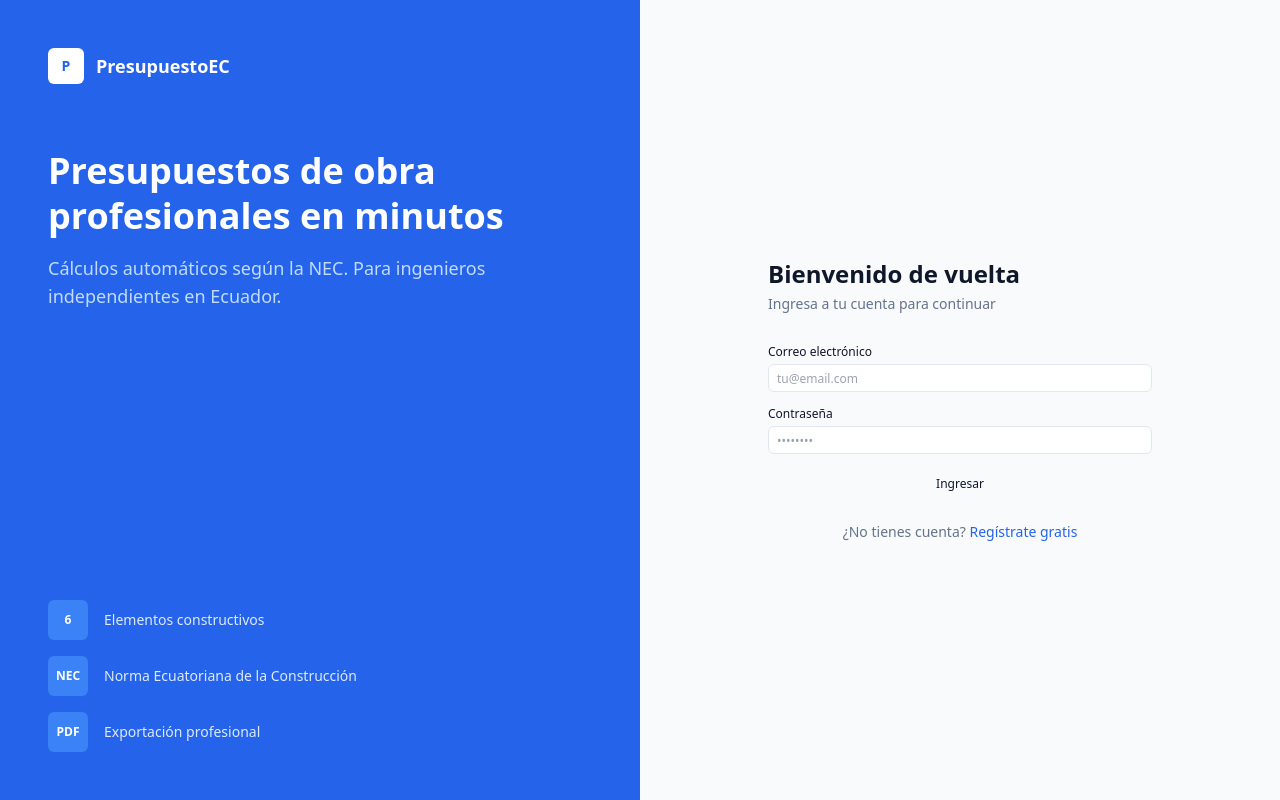
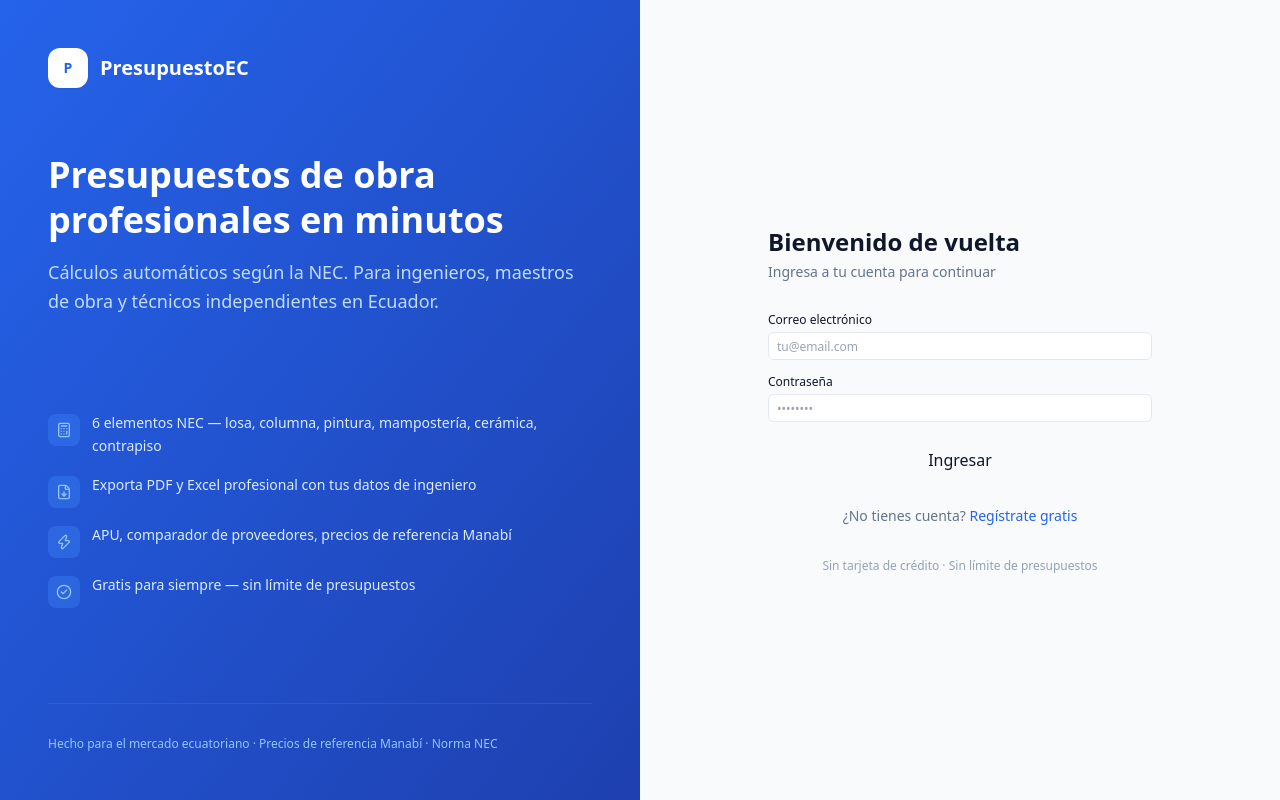
Before and after one commit to AxelJhostin/presupuestoEc, a Next.js app: page /login in a window 1280 px wide. Built offline with nearby package versions, Linux system fonts and the light colour scheme.

Commit message:
feat: redesign login and register pages with improved branding

```diff
--- a/app/(auth)/login/page.tsx
+++ b/app/(auth)/login/page.tsx
@@ -6,6 +6,7 @@ import { toast } from 'sonner'
 import { Button } from '@/components/ui/button'
 import { Input } from '@/components/ui/input'
 import { Label } from '@/components/ui/label'
+import { CheckCircle2, Calculator, FileDown, Zap } from 'lucide-react'
 
 export default function LoginPage() {
   const [email, setEmail] = useState('')
@@ -37,48 +38,61 @@ export default function LoginPage() {
     <div className="min-h-screen bg-slate-50 flex">
 
       {/* Panel izquierdo — branding */}
-      <div className="hidden lg:flex lg:w-1/2 bg-blue-600 flex-col justify-between p-12">
+      <div className="hidden lg:flex lg:w-1/2 bg-gradient-to-br from-blue-600 to-blue-800 flex-col justify-between p-12">
         <div>
           <div className="flex items-center gap-3 mb-16">
-            <div className="w-9 h-9 bg-white rounded-md flex items-center justify-center">
+            <div className="w-10 h-10 bg-white rounded-xl flex items-center justify-center shadow-sm">
               <span className="text-blue-600 text-sm font-bold">P</span>
             </div>
-            <span className="text-white text-lg font-bold">PresupuestoEC</span>
+            <span className="text-white text-xl font-bold">PresupuestoEC</span>
           </div>
+
           <h1 className="text-4xl font-bold text-white leading-tight mb-4">
             Presupuestos de obra profesionales en minutos
           </h1>
-          <p className="text-blue-200 text-lg">
-            Cálculos automáticos según la NEC. Para ingenieros independientes en Ecuador.
+          <p className="text-blue-200 text-lg leading-relaxed">
+            Cálculos automáticos según la NEC. Para ingenieros, maestros de obra y técnicos independientes en Ecuador.
           </p>
         </div>
 
+        {/* Features */}
         <div className="space-y-4">
           {[
-            { num: '6', label: 'Elementos constructivos' },
-            { num: 'NEC', label: 'Norma Ecuatoriana de la Construcción' },
-            { num: 'PDF', label: 'Exportación profesional' },
-          ].map(item => (
-            <div key={item.num} className="flex items-center gap-4">
-              <div className="w-10 h-10 bg-blue-500 rounded-md flex items-center justify-center shrink-0">
-                <span className="text-white text-xs font-bold">{item.num}</span>
+            { icon: <Calculator className="w-4 h-4 text-blue-300" />, label: '6 elementos NEC — losa, columna, pintura, mampostería, cerámica, contrapiso' },
+            { icon: <FileDown className="w-4 h-4 text-blue-300" />, label: 'Exporta PDF y Excel profesional con tus datos de ingeniero' },
+            { icon: <Zap className="w-4 h-4 text-blue-300" />, label: 'APU, comparador de proveedores, precios de referencia Manabí' },
+            { icon: <CheckCircle2 className="w-4 h-4 text-blue-300" />, label: 'Gratis para siempre — sin límite de presupuestos' },
+          ].map((item, i) => (
+            <div key={i} className="flex items-start gap-3">
+              <div className="w-8 h-8 bg-blue-500/40 rounded-lg flex items-center justify-center shrink-0 mt-0.5">
+                {item.icon}
               </div>
-              <span className="text-blue-100 text-sm">{item.label}</span>
+              <span className="text-blue-100 text-sm leading-relaxed">{item.label}</span>
             </div>
           ))}
+        </div>
+
+        {/* Footer branding */}
+        <div className="pt-8 border-t border-blue-500/30">
+          <p className="text-blue-300 text-xs">
+            Hecho para el mercado ecuatoriano · Precios de referencia Manabí · Norma NEC
+          </p>
         </div>
       </div>
 
       {/* Panel derecho — formulario */}
       <div className="w-full lg:w-1/2 flex items-center justify-center px-6 py-12">
         <div className="w-full max-w-sm">
+
+          {/* Logo móvil */}
+          <div className="flex items-center gap-2 mb-8 lg:hidden">
+            <div className="w-8 h-8 bg-blue-600 rounded-lg flex items-center justify-center">
+              <span className="text-white text-xs font-bold">P</span>
+            </div>
+            <span className="text-slate-900 font-bold text-lg">PresupuestoEC</span>
+          </div>
+
           <div className="mb-8">
-            <div className="flex items-center gap-2 mb-8 lg:hidden">
-              <div className="w-7 h-7 bg-blue-600 rounded-md flex items-center justify-center">
-                <span className="text-white text-xs font-bold">P</span>
-              </div>
-              <span className="text-slate-900 font-bold">PresupuestoEC</span>
-            </div>
             <h2 className="text-2xl font-bold text-slate-900">Bienvenido de vuelta</h2>
             <p className="text-slate-500 text-sm mt-1">Ingresa a tu cuenta para continuar</p>
           </div>
@@ -110,7 +124,7 @@ export default function LoginPage() {
               />
             </div>
 
-            <Button type="submit" className="w-full" disabled={loading}>
+            <Button type="submit" className="w-full h-11 text-base" disabled={loading}>
               {loading ? 'Ingresando...' : 'Ingresar'}
             </Button>
           </form>
@@ -121,6 +135,10 @@ export default function LoginPage() {
               Regístrate gratis
             </Link>
           </p>
+
+          <p className="text-center text-xs text-slate-400 mt-8">
+            Sin tarjeta de crédito · Sin límite de presupuestos
+          </p>
         </div>
       </div>
 
--- a/app/(auth)/register/page.tsx
+++ b/app/(auth)/register/page.tsx
@@ -6,6 +6,7 @@ import { toast } from 'sonner'
 import { Button } from '@/components/ui/button'
 import { Input } from '@/components/ui/input'
 import { Label } from '@/components/ui/label'
+import { CheckCircle2, Users, Star } from 'lucide-react'
 
 export default function RegisterPage() {
   const [email, setEmail] = useState('')
@@ -50,26 +51,58 @@ export default function RegisterPage() {
     <div className="min-h-screen bg-slate-50 flex">
 
       {/* Panel izquierdo — branding */}
-      <div className="hidden lg:flex lg:w-1/2 bg-blue-600 flex-col justify-between p-12">
+      <div className="hidden lg:flex lg:w-1/2 bg-gradient-to-br from-blue-600 to-blue-800 flex-col justify-between p-12">
         <div>
           <div className="flex items-center gap-3 mb-16">
-            <div className="w-9 h-9 bg-white rounded-md flex items-center justify-center">
+            <div className="w-10 h-10 bg-white rounded-xl flex items-center justify-center shadow-sm">
               <span className="text-blue-600 text-sm font-bold">P</span>
             </div>
-            <span className="text-white text-lg font-bold">PresupuestoEC</span>
+            <span className="text-white text-xl font-bold">PresupuestoEC</span>
           </div>
+
           <h1 className="text-4xl font-bold text-white leading-tight mb-4">
             Tu herramienta de presupuestos de obra
           </h1>
-          <p className="text-blue-200 text-lg">
-            Crea tu cuenta gratis y empieza a presupuestar en minutos.
+          <p className="text-blue-200 text-lg leading-relaxed">
+            Crea tu cuenta gratis y empieza a presupuestar en minutos. Sin límites, sin tarjeta de crédito.
           </p>
         </div>
 
-        <div className="bg-blue-500 rounded-lg p-6">
-          <p className="text-white font-medium mb-1">Sin límites. Sin tarjeta.</p>
-          <p className="text-blue-200 text-sm">
-            Crea todos los presupuestos que necesites, exporta PDFs profesionales y gestiona tus proyectos desde un solo lugar.
+        {/* Beneficios */}
+        <div className="space-y-4">
+          {[
+            { icon: <CheckCircle2 className="w-4 h-4 text-green-300" />, label: 'Presupuestos ilimitados — para siempre gratis' },
+            { icon: <CheckCircle2 className="w-4 h-4 text-green-300" />, label: 'PDF profesional con tus datos de ingeniero' },
+            { icon: <CheckCircle2 className="w-4 h-4 text-green-300" />, label: 'Cálculos automáticos NEC sin errores' },
+            { icon: <CheckCircle2 className="w-4 h-4 text-green-300" />, label: 'Comparador de proveedores y APUs incluidos' },
+            { icon: <CheckCircle2 className="w-4 h-4 text-green-300" />, label: 'Precios de referencia para Manabí actualizados' },
+          ].map((item, i) => (
+            <div key={i} className="flex items-center gap-3">
+              <div className="shrink-0">{item.icon}</div>
+              <span className="text-blue-100 text-sm">{item.label}</span>
+            </div>
+          ))}
+        </div>
+
+        {/* Social proof */}
+        <div className="bg-blue-500/40 rounded-xl p-5 border border-blue-400/30">
+          <div className="flex items-center gap-2 mb-2">
+            <Users className="w-4 h-4 text-blue-200" />
+            <span className="text-blue-200 text-xs font-medium uppercase tracking-wide">Para ingenieros y maestros de obra</span>
+          </div>
+          <p className="text-white text-sm leading-relaxed">
+            Diseñado específicamente para el mercado ecuatoriano. Fórmulas NEC verificadas, precios de referencia locales y exportación profesional.
+          </p>
+          <div className="flex items-center gap-1 mt-3">
+            {[...Array(5)].map((_, i) => (
+              <Star key={i} className="w-3.5 h-3.5 text-yellow-400 fill-yellow-400" />
+            ))}
+          </div>
+        </div>
+
+        <div className="pt-8 border-t border-blue-500/30">
+          <p className="text-blue-300 text-xs">
+            Hecho para el mercado ecuatoriano · Norma NEC · Manabí
           </p>
         </div>
       </div>
@@ -77,15 +110,18 @@ export default function RegisterPage() {
       {/* Panel derecho — formulario */}
       <div className="w-full lg:w-1/2 flex items-center justify-center px-6 py-12">
         <div className="w-full max-w-sm">
+
+          {/* Logo móvil */}
+          <div className="flex items-center gap-2 mb-8 lg:hidden">
+            <div className="w-8 h-8 bg-blue-600 rounded-lg flex items-center justify-center">
+              <span className="text-white text-xs font-bold">P</span>
+            </div>
+            <span className="text-slate-900 font-bold text-lg">PresupuestoEC</span>
+          </div>
+
           <div className="mb-8">
-            <div className="flex items-center gap-2 mb-8 lg:hidden">
-              <div className="w-7 h-7 bg-blue-600 rounded-md flex items-center justify-center">
-                <span className="text-white text-xs font-bold">P</span>
-              </div>
-              <span className="text-slate-900 font-bold">PresupuestoEC</span>
-            </div>
             <h2 className="text-2xl font-bold text-slate-900">Crea tu cuenta</h2>
-            <p className="text-slate-500 text-sm mt-1">Gratis, sin tarjeta de crédito</p>
+            <p className="text-slate-500 text-sm mt-1">Gratis, sin tarjeta de crédito · Listo en 30 segundos</p>
           </div>
 
           <form onSubmit={handleRegister} className="space-y-4">
@@ -128,7 +164,7 @@ export default function RegisterPage() {
               />
             </div>
 
-            <Button type="submit" className="w-full" disabled={loading}>
+            <Button type="submit" className="w-full h-11 text-base" disabled={loading}>
               {loading ? 'Creando cuenta...' : 'Crear cuenta gratis'}
             </Button>
           </form>
@@ -139,6 +175,10 @@ export default function RegisterPage() {
               Ingresar
             </Link>
           </p>
+
+          <p className="text-center text-xs text-slate-400 mt-4">
+            Al registrarte aceptas usar la plataforma de forma responsable.
+          </p>
         </div>
       </div>
 
```
